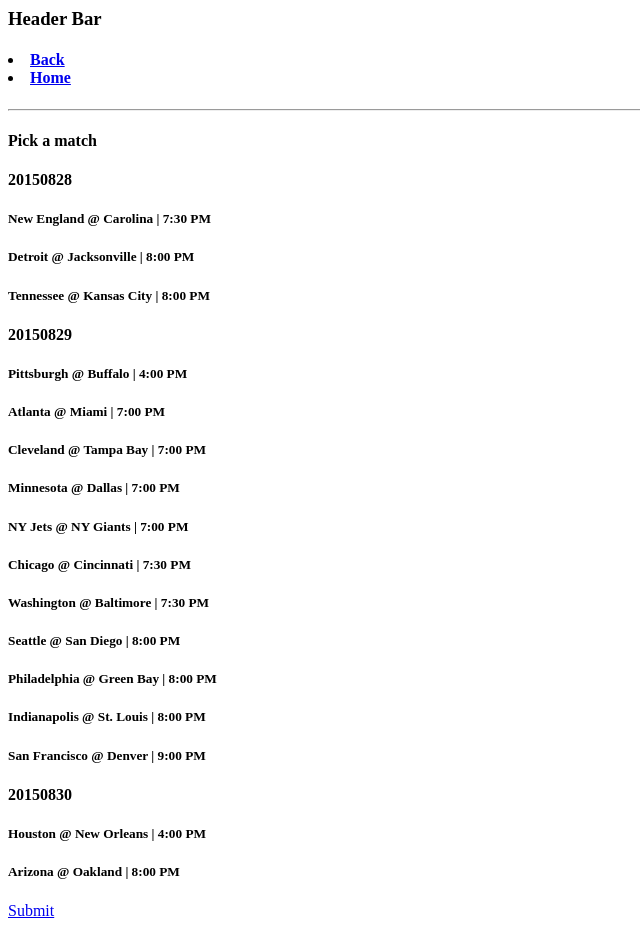
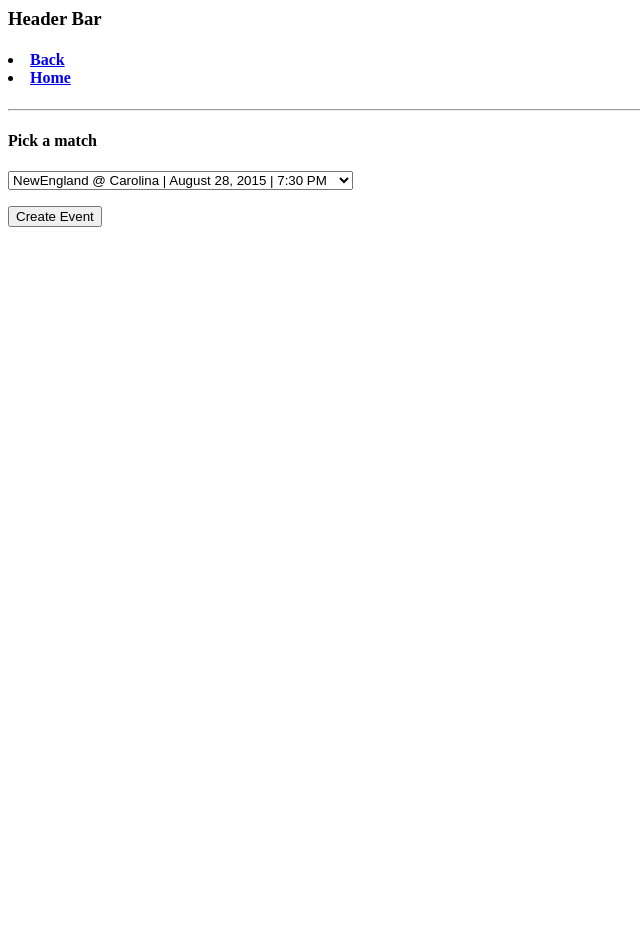
Before and after one commit to Higg0/fanwatch, a Flask app: page /new_event/sports/1 in a window 1280 px wide. Shown: the whole page, without its empty margins (0-640 px from the left). After the commit the page ends 227 px from the top, so only its background shows below. Run offline with Flask 2, Linux system fonts and the light colour scheme; a user stored in the database is signed in.

Commit message:
added dropdown to choose games

```diff
--- a/workspace/app/content.py
+++ b/workspace/app/content.py
@@ -14,23 +14,23 @@ def get_sports():
 def get_games():
     games=dict()
     games={
-        '20150828':[
-            ['New England', 'Carolina', '7:30 PM'],
+        'August 28, 2015':[
+            ['NewEngland', 'Carolina', '7:30 PM'],
     	    ['Detroit', 'Jacksonville', '8:00 PM'],
-    	    ['Tennessee', 'Kansas City', '8:00 PM']],
-        '20150829':[
+    	    ['Tennessee', 'KansasCity', '8:00 PM']],
+        'August 29, 2015':[
         	['Pittsburgh', 'Buffalo', '4:00 PM'],
     	    ['Atlanta', 'Miami', '7:00 PM'],
-    	    ['Cleveland', 'Tampa Bay', '7:00 PM'],
+    	    ['Cleveland', 'TampaBay', '7:00 PM'],
     	    ['Minnesota', 'Dallas', '7:00 PM'],
-    	    ['NY Jets', 'NY Giants', '7:00 PM'],
+    	    ['NYJets', 'NY Giants', '7:00 PM'],
     	    ['Chicago', 'Cincinnati', '7:30 PM'],
     	    ['Washington', 'Baltimore', '7:30 PM'],
-    	    ['Seattle', 'San Diego', '8:00 PM'],
-    	    ['Philadelphia', 'Green Bay', '8:00 PM'],
-    	    ['Indianapolis', 'St. Louis', '8:00 PM'],
-    	    ['San Francisco', 'Denver', '9:00 PM']],
-    	'20150830':[
-    	    ['Houston', 'New Orleans', '4:00 PM'],
+    	    ['Seattle', 'SanDiego', '8:00 PM'],
+    	    ['Philadelphia', 'GreenBay', '8:00 PM'],
+    	    ['Indianapolis', 'StLouis', '8:00 PM'],
+    	    ['SanFrancisco', 'Denver', '9:00 PM']],
+    	'August 30, 2015':[
+    	    ['Houston', 'NewOrleans', '4:00 PM'],
     	    ['Arizona', 'Oakland', '8:00 PM']]}
     return games
--- /dev/null
+++ b/workspace/app/forms.py
@@ -0,0 +1,16 @@
+from flask.ext.wtf import Form
+from wtforms import StringField, BooleanField, SelectField, RadioField
+from wtforms.validators import Required
+from content import get_games
+
+class SelectGame(Form):
+    listing=get_games()
+    game_tuples=[]
+    for date in listing:
+        for game in listing[date]:
+            game_tuples.append(
+                (game[0]+' @ '+game[1]+' | '+date+' | '+game[2],
+                game[0]+' @ '+game[1]+' | '+date+' | '+game[2])
+                )
+    print game_tuples
+    chosen_game=SelectField('chosen_game', choices=game_tuples, validators=[Required()])
--- a/workspace/app/models.py
+++ b/workspace/app/models.py
@@ -7,6 +7,7 @@ class User(db.Model):
     id = db.Column(db.Integer, primary_key=True)
     social_id=db.Column(db.String(64), nullable=False, unique=True)
     name = db.Column(db.String(64), index=True, unique=False)
+    firstname = db.Column(db.String(64), index=True, unique=False)
     email = db.Column(db.String(120), index=True, unique=True)
     created_events = db.relationship('Events', backref='creator', lazy='dynamic') #user.created_events should allow us to find events they have created
 
--- a/workspace/app/templates/create_event_games.html
+++ b/workspace/app/templates/create_event_games.html
@@ -5,15 +5,18 @@
     <h4>
       {{ prompt }}
     </h4>
+    <form action="" method="post" name="SelectGame">
+      {{ form.hidden_tag() }}
+      <p>{{ form.chosen_game }}</p>
+      <p><input type="submit" value="Create Event"></p>
+    </form>
+{% endblock %}
+
+
+
+
+<!--
     <h4>
-
-      <!--
-      NEED TO USE SUBMIT FORMS STUFF HERE
-      http://wtforms.readthedocs.org/en/latest/widgets.html
-      http://wtforms.readthedocs.org/en/latest/
-      http://flask.pocoo.org/docs/0.10/patterns/wtforms/
-      -->
-
       {% for date in listing %}
         <h4>
           {{ date }}
@@ -24,6 +27,4 @@
           </h5>
         {% endfor %}
       {% endfor %}
-      <a href="{{ url_for('create_event') }}">Submit</a>
-    </h4>
-{% endblock %}
+-->
--- a/workspace/app/templates/index.html
+++ b/workspace/app/templates/index.html
@@ -9,7 +9,7 @@
     <h1>FanWatch</h1>
     {% if current_user.is_authenticated() %}
       <h5>Signed in as {{ current_user.email }}</h5>
-      <h2>Hi, {{ current_user.name }}!</h2>
+      <h3>Hey {{ current_user.firstname }}, welcome to FanWatch.</h3>
       <p>
         <h3>
         Upcoming Events
--- a/workspace/app/views.py
+++ b/workspace/app/views.py
@@ -9,6 +9,7 @@ from content import get_sports, get_games
 
 from app import app, db, lm
 from .models import User, Events, Attendees
+from .forms import SelectGame
 
 @lm.user_loader
 def load_user(id):
@@ -42,12 +43,15 @@ def oauth_callback(provider):
         return redirect(url_for('index'))
     oauth = OAuthSignIn.get_provider(provider)
     social_id, username, email = oauth.callback()
+    firstname=username.split()
+    firstname=firstname[0]
+    print firstname
     if social_id is None:
         flash('Authentication failed.')
         return redirect(url_for('index'))
     user = User.query.filter_by(social_id=social_id).first()
     if not user:
-        user = User(social_id=social_id, name=username, email=email)
+        user = User(social_id=social_id, name=username, email=email, firstname=firstname)
         db.session.add(user)
         db.session.commit()
     login_user(user, True)
@@ -63,22 +67,25 @@ def create_pick_sport():
     listing=get_sports()
     return render_template('create_event_sports.html', section=section, back=back, listing=listing, prompt=prompt)
 
-@app.route('/new_event/sports/<sport>')
+@app.route('/new_event/sports/<sport>', methods=['GET','POST'])
 @login_required
 def create_pick_game(sport):
+    form=SelectGame()
     section='Pick a match'
     back=url_for('create_pick_sport')
     prompt='Pick a match'
     listing=get_games()
-    return render_template('create_event_games.html', section=section, back=back, listing=listing, prompt=prompt)
+    if form.validate_on_submit():
+        return redirect('/new_event/venue')
+    return render_template('create_event_games.html', section=section, back=back, listing=listing, prompt=prompt, form=form)
 
-@app.route('/new_event/create')
+@app.route('/new_event/venue')
 @login_required
 def create_event():
     section='Create Event'
     back=url_for('create_pick_sport')
     prompt='Pick a place'
-    return render_template('create_event_games.html', section=section, back=back, prompt=prompt)
+    return render_template('sample.html', section=section, back=back, prompt=prompt)
 
 
 
```
